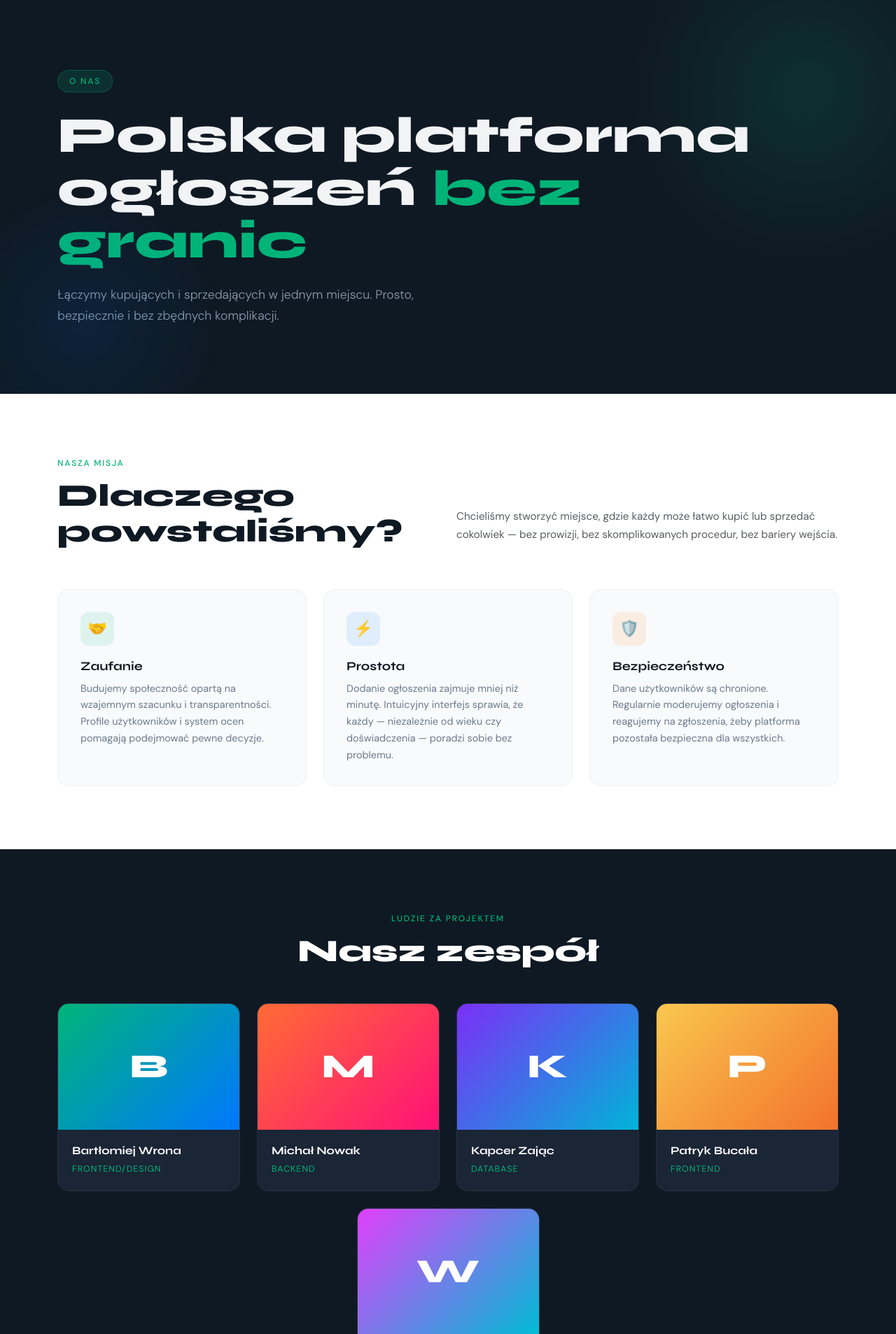
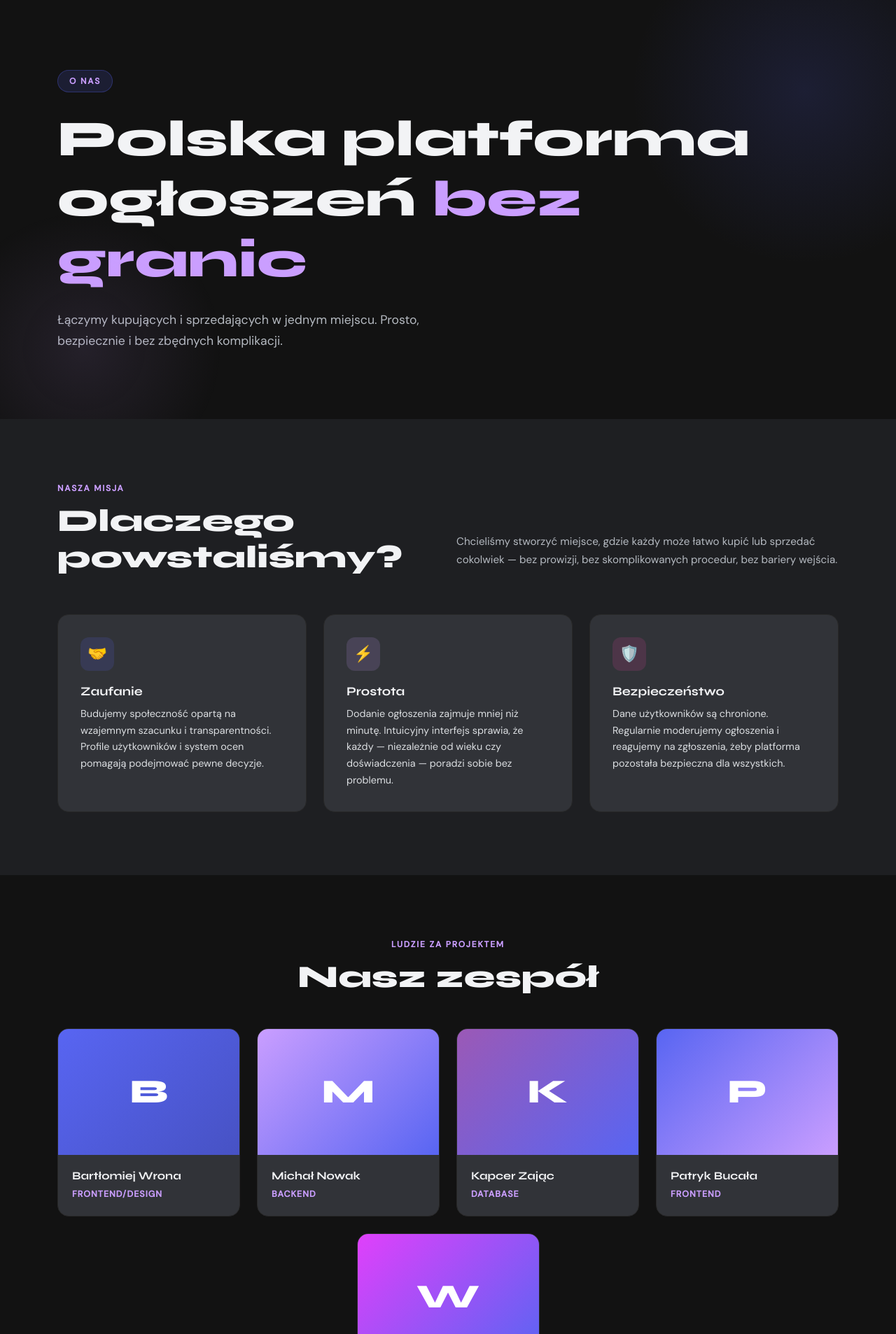
Before and after one commit to KacperZa/IOP, a Django app: page /about in a window 1280 px wide. Shown: the part 76-1983 px from the top of the page at 70% size. Run offline with Django 5.2, Linux system fonts and the light colour scheme; parts of the project's set-up code (start-up, migrations or seed data) failed here and were passed over.

Commit message:
Poprawiłem pare styli na index, zreworkowałem wygląd about us

```diff
--- a/iop/main/templates/main/about.html
+++ b/iop/main/templates/main/about.html
@@ -7,12 +6,12 @@
 <link href="https://fonts.googleapis.com/css2?family=Syne:wght@700;800&family=DM+Sans:wght@300;400;500&display=swap" rel="stylesheet">
 
 <style>
-    .about-page { font-family: 'DM Sans', sans-serif; }
+    .about-page { font-family: 'DM Sans', sans-serif; background-color: #121212; }
 
     /* HERO */
     .about-hero {
-        background: #0f1923;
-        color: #fff;
+        background: #121212;
+        color: #f2f3f5;
         padding: 100px 0 80px;
         position: relative;
         overflow: hidden;
@@ -23,7 +22,7 @@
         position: absolute;
         top: -120px; right: -120px;
         width: 500px; height: 500px;
-        background: radial-gradient(circle, rgba(0, 180, 120, 0.15) 0%, transparent 70%);
+        background: radial-gradient(circle, rgba(88, 101, 242, 0.15) 0%, transparent 70%);
         pointer-events: none;
     }
 
@@ -32,21 +31,21 @@
         position: absolute;
         bottom: -100px; left: -80px;
         width: 400px; height: 400px;
-        background: radial-gradient(circle, rgba(0, 120, 255, 0.1) 0%, transparent 70%);
+        background: radial-gradient(circle, rgba(202, 158, 255, 0.1) 0%, transparent 70%);
         pointer-events: none;
     }
 
     .hero-tag {
         display: inline-block;
-        background: rgba(0,180,120,0.15);
-        color: #00b478;
+        background: rgba(88, 101, 242, 0.15);
+        color: #ca9eff;
         font-size: 0.75rem;
-        font-weight: 500;
+        font-weight: 700;
         letter-spacing: 0.15em;
         text-transform: uppercase;
         padding: 6px 16px;
         border-radius: 100px;
-        border: 1px solid rgba(0,180,120,0.3);
+        border: 1px solid rgba(88, 101, 242, 0.3);
         margin-bottom: 1.5rem;
     }
 
@@ -54,18 +53,18 @@
         font-family: 'Syne', sans-serif;
         font-size: clamp(2.5rem, 6vw, 4.5rem);
         font-weight: 800;
-        line-height: 1.05;
-        margin-bottom: 1.5rem;
+        padding-bottom: 20px;
+        color: #f2f3f5;
     }
 
     .about-hero h1 span {
-        color: #00b478;
+        color: #ca9eff;
     }
 
     .about-hero p {
         font-size: 1.1rem;
-        font-weight: 300;
-        color: #8a9bb0;
+        font-weight: 400;
+        color: #b5bac1;
         max-width: 520px;
         line-height: 1.7;
     }
@@ -94,15 +93,15 @@
     /* MISJA */
     .about-mission {
         padding: 90px 0;
-        background: #fff;
+        background: #1e1f22;
     }
 
     .section-label {
         font-size: 0.75rem;
-        font-weight: 500;
+        font-weight: 700;
         letter-spacing: 0.15em;
         text-transform: uppercase;
-        color: #00b478;
+        color: #ca9eff;
         margin-bottom: 0.75rem;
     }
 
@@ -110,22 +109,22 @@
         font-family: 'Syne', sans-serif;
         font-size: clamp(1.8rem, 4vw, 2.8rem);
         font-weight: 800;
-        color: #0f1923;
+        color: #f2f3f5;
         line-height: 1.15;
     }
 
     .mission-card {
-        background: #f8fafb;
+        background: #313338;
         border-radius: 16px;
         padding: 2rem;
         height: 100%;
-        border: 1px solid #eef1f4;
+        border: 1px solid #282828;
         transition: transform 0.2s, box-shadow 0.2s;
     }
 
     .mission-card:hover {
         transform: translateY(-4px);
-        box-shadow: 0 12px 40px rgba(0,0,0,0.08);
+        box-shadow: 0 12px 40px rgba(0,0,0,0.3);
     }
 
     .mission-icon {
@@ -136,43 +135,43 @@
         margin-bottom: 1.2rem;
     }
 
-    .icon-green  { background: rgba(0,180,120,0.1); }
-    .icon-blue   { background: rgba(0,120,255,0.1); }
-    .icon-orange { background: rgba(255,120,0,0.1); }
+    .icon-blurple  { background: rgba(88, 101, 242, 0.15); color: #5865F2; }
+    .icon-purple   { background: rgba(202, 158, 255, 0.15); color: #ca9eff; }
+    .icon-pink     { background: rgba(235, 69, 158, 0.15); color: #eb459e; }
 
     .mission-card h5 {
         font-family: 'Syne', sans-serif;
         font-size: 1.1rem;
         font-weight: 700;
-        color: #0f1923;
+        color: #f2f3f5;
         margin-bottom: 0.6rem;
     }
 
     .mission-card p {
         font-size: 0.9rem;
-        color: #6b7a8d;
+        color: #dbdee1;
         line-height: 1.65;
         margin: 0;
     }
 
     /* ZESPÓŁ */
     .about-team {
-        background: #0f1923;
+        background: #121212;
         padding: 90px 0;
     }
 
-    .about-team .section-title { color: #fff; }
-    .about-team .section-label { color: #00b478; }
+    .about-team .section-title { color: #f2f3f5; }
+    .about-team .section-label { color: #ca9eff; }
 
     .team-card {
-        background: #1a2535;
+        background: #313338;
         border-radius: 16px;
         overflow: hidden;
-        border: 1px solid #253040;
+        border: 1px solid #282828;
         transition: transform 0.2s;
     }
 
-    .team-card:hover { transform: translateY(-4px); }
+    .team-card:hover { transform: translateY(-4px); box-shadow: 0 8px 24px rgba(0,0,0,0.3); }
 
     .team-avatar {
         width: 100%;
@@ -191,21 +190,22 @@
     .team-info h6 {
         font-family: 'Syne', sans-serif;
         font-weight: 700;
-        color: #fff;
+        color: #f2f3f5;
         margin-bottom: 0.25rem;
     }
 
     .team-info small {
-        color: #00b478;
+        color: #ca9eff;
         font-size: 0.78rem;
         text-transform: uppercase;
         letter-spacing: 0.08em;
+        font-weight: 700;
     }
 
     /* WARTOŚCI */
     .about-values {
         padding: 90px 0;
-        background: #fff;
+        background: #1e1f22;
     }
 
     .value-row {
@@ -315,7 +312,7 @@
                     <h2 class="section-title">Dlaczego powstaliśmy?</h2>
                 </div>
                 <div class="col-lg-6 d-flex align-items-end">
-                    <p class="text-muted" style="font-size:0.95rem; line-height:1.7;">
+                    <p style="color: #b5bac1; font-size:0.95rem; line-height:1.7;">
                         Chcieliśmy stworzyć miejsce, gdzie każdy może łatwo kupić lub sprzedać cokolwiek — bez prowizji, bez skomplikowanych procedur, bez bariery wejścia.
                     </p>
                 </div>
@@ -323,21 +320,21 @@
             <div class="row g-4">
                 <div class="col-md-4 fade-up">
                     <div class="mission-card">
-                        <div class="mission-icon icon-green">🤝</div>
+                        <div class="mission-icon icon-blurple">🤝</div>
                         <h5>Zaufanie</h5>
                         <p>Budujemy społeczność opartą na wzajemnym szacunku i transparentności. Profile użytkowników i system ocen pomagają podejmować pewne decyzje.</p>
                     </div>
                 </div>
                 <div class="col-md-4 fade-up delay-1">
                     <div class="mission-card">
-                        <div class="mission-icon icon-blue">⚡</div>
+                        <div class="mission-icon icon-purple">⚡</div>
                         <h5>Prostota</h5>
                         <p>Dodanie ogłoszenia zajmuje mniej niż minutę. Intuicyjny interfejs sprawia, że każdy — niezależnie od wieku czy doświadczenia — poradzi sobie bez problemu.</p>
                     </div>
                 </div>
                 <div class="col-md-4 fade-up delay-2">
                     <div class="mission-card">
-                        <div class="mission-icon icon-orange">🛡️</div>
+                        <div class="mission-icon icon-pink">🛡️</div>
                         <h5>Bezpieczeństwo</h5>
                         <p>Dane użytkowników są chronione. Regularnie moderujemy ogłoszenia i reagujemy na zgłoszenia, żeby platforma pozostała bezpieczna dla wszystkich.</p>
                     </div>
@@ -356,7 +352,7 @@
             <div class="row g-4 justify-content-center">
                 <div class="col-6 col-md-3 fade-up">
                     <div class="team-card">
-                        <div class="team-avatar" style="background: linear-gradient(135deg, #00b478, #0078ff);">B</div>
+                        <div class="team-avatar" style="background: linear-gradient(135deg, #5865F2, #4752c4);">B</div>
                         <div class="team-info">
                             <h6>Bartłomiej Wrona</h6>
                             <small>Frontend/Design</small>
@@ -365,7 +361,7 @@
                 </div>
                 <div class="col-6 col-md-3 fade-up delay-1">
                     <div class="team-card">
-                        <div class="team-avatar" style="background: linear-gradient(135deg, #ff6b35, #ff1177);">M</div>
+                        <div class="team-avatar" style="background: linear-gradient(135deg, #ca9eff, #5865F2);">M</div>
                         <div class="team-info">
                             <h6>Michał Nowak</h6>
                             <small>Backend</small>
@@ -374,7 +370,7 @@
                 </div>
                 <div class="col-6 col-md-3 fade-up delay-2">
                     <div class="team-card">
-                        <div class="team-avatar" style="background: linear-gradient(135deg, #7b2ff7, #00b4d8);">K</div>
+                        <div class="team-avatar" style="background: linear-gradient(135deg, #9b59b6, #5865F2);">K</div>
                         <div class="team-info">
                             <h6>Kapcer Zając</h6>
                             <small>Database</small>
@@ -383,7 +379,7 @@
                 </div>
                 <div class="col-6 col-md-3 fade-up delay-3">
                     <div class="team-card">
-                        <div class="team-avatar" style="background: linear-gradient(135deg, #f9c74f, #f3722c);">P</div>
+                        <div class="team-avatar" style="background: linear-gradient(135deg, #5865F2, #ca9eff);">P</div>
                         <div class="team-info">
                             <h6>Patryk Bucała</h6>
                             <small>Frontend</small>
@@ -392,7 +388,7 @@
                 </div>
                 <div class="col-6 col-md-3 fade-up delay-3">
                     <div class="team-card">
-                        <div class="team-avatar" style="background: linear-gradient(135deg, #e040fb, #00bcd4);">W</div>
+                        <div class="team-avatar" style="background: linear-gradient(135deg, #e040fb, #5865F2);">W</div>
                         <div class="team-info">
                             <h6>Wiktor Wierzbiński</h6>
                             <small>Tester</small>
```
Also changed, not shown: other parts of iop/main/templates/main/about.html (+12 -19 lines), iop/main/templates/main/index.html (+4 -4 lines).
